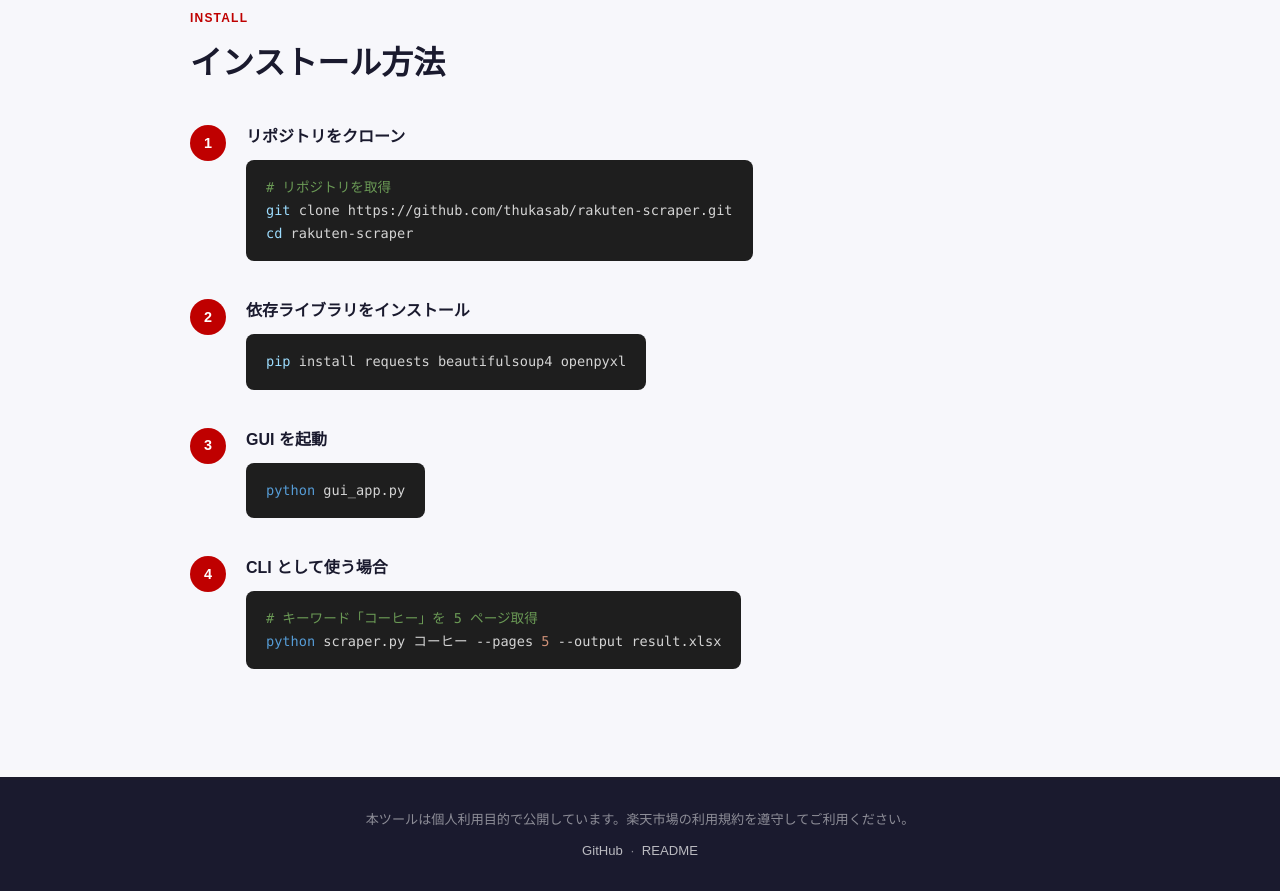
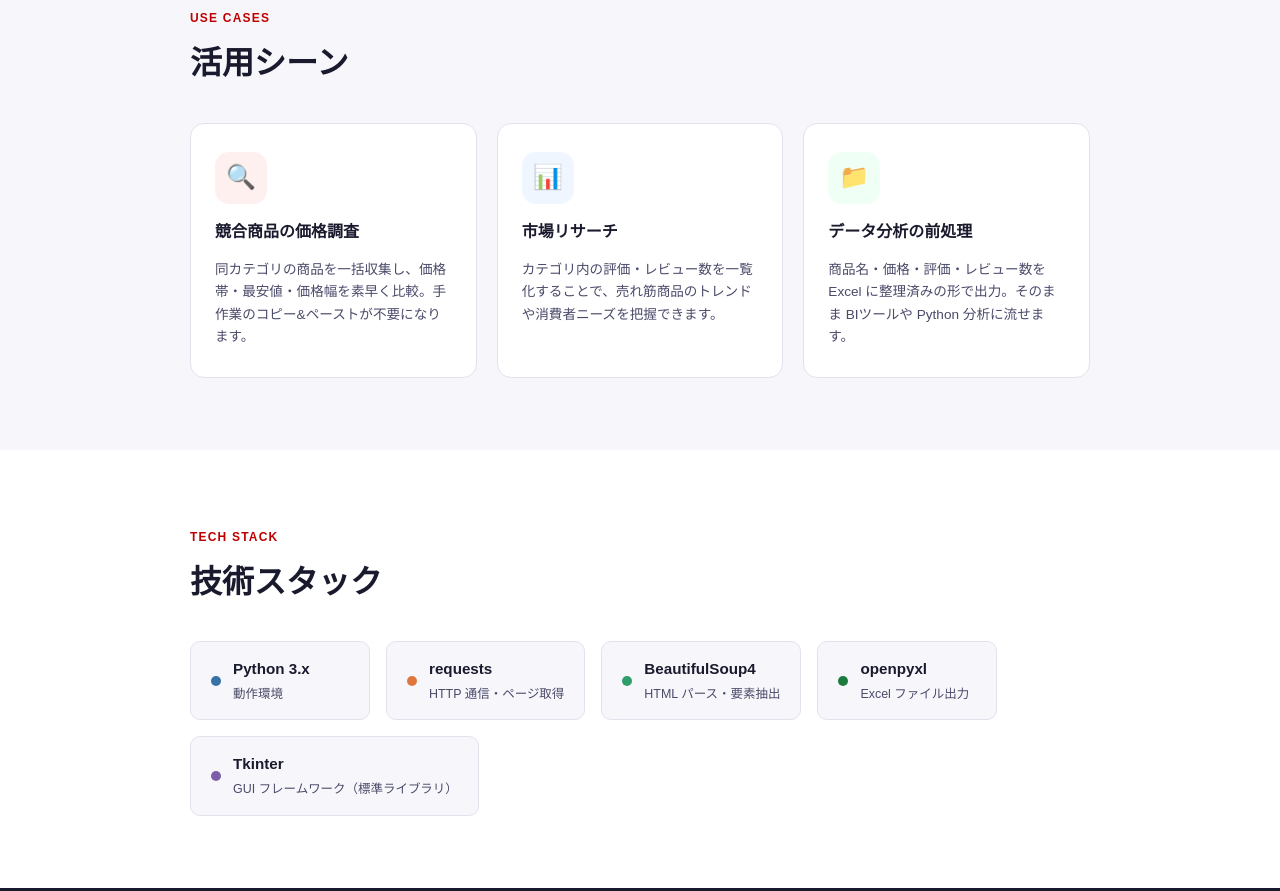
Before and after one commit to thukasab/rakuten-scraper, a plain HTML site: page docs/index.html in a window 1280 px wide. Shown: the part 2308-3199 px from the top of the page. Drawn offline with Linux system fonts and the light colour scheme.

Commit message:
Add files via upload

```diff
--- a/docs/index.html
+++ b/docs/index.html
@@ -250,39 +250,60 @@
       color: var(--sub);
     }
 
-    /* ── インストール ── */
-    #install { background: var(--bg); }
-    .step {
+    /* ── 活用シーン ── */
+    #usecases { background: var(--bg); }
+    .usecase-grid {
+      display: grid;
+      grid-template-columns: repeat(auto-fill, minmax(240px, 1fr));
+      gap: 20px;
+    }
+    .usecase-card {
+      background: var(--card);
+      border: 1px solid var(--border);
+      border-radius: 14px;
+      padding: 28px 24px;
       display: flex;
-      gap: 20px;
-      margin-bottom: 36px;
+      flex-direction: column;
+      gap: 14px;
+      transition: box-shadow .2s, transform .2s;
     }
-    .step-num {
-      width: 36px; height: 36px;
-      background: var(--red);
-      color: #fff;
+    .usecase-card:hover { box-shadow: 0 8px 28px rgba(0,0,0,0.10); transform: translateY(-3px); }
+    .usecase-icon {
+      width: 52px; height: 52px;
+      border-radius: 14px;
+      display: flex; align-items: center; justify-content: center;
+      font-size: 1.5rem;
+      flex-shrink: 0;
+    }
+    .usecase-card h3 { font-size: 1rem; font-weight: 800; color: var(--ink); }
+    .usecase-card p  { font-size: 0.85rem; color: var(--sub); line-height: 1.65; }
+
+    /* ── 技術スタック ── */
+    #techstack { background: var(--card); }
+    .tech-grid {
+      display: flex;
+      flex-wrap: wrap;
+      gap: 16px;
+    }
+    .tech-card {
+      display: flex;
+      align-items: center;
+      gap: 12px;
+      background: var(--bg);
+      border: 1px solid var(--border);
+      border-radius: 10px;
+      padding: 14px 20px;
+      min-width: 180px;
+      transition: box-shadow .15s, transform .15s;
+    }
+    .tech-card:hover { box-shadow: 0 4px 14px rgba(0,0,0,0.08); transform: translateY(-2px); }
+    .tech-dot {
+      width: 10px; height: 10px;
       border-radius: 50%;
-      display: flex; align-items: center; justify-content: center;
-      font-weight: 800;
-      font-size: 0.9rem;
       flex-shrink: 0;
-      margin-top: 2px;
     }
-    .step-body h3 { font-size: 1rem; font-weight: 700; margin-bottom: 10px; }
-    pre {
-      background: #1e1e1e;
-      color: #d4d4d4;
-      border-radius: 8px;
-      padding: 16px 20px;
-      font-family: var(--mono);
-      font-size: 0.85rem;
-      overflow-x: auto;
-      line-height: 1.7;
-    }
-    pre .c  { color: #6a9955; }
-    pre .kw { color: #569cd6; }
-    pre .s  { color: #ce9178; }
-    pre .op { color: #9cdcfe; }
+    .tech-card h3 { font-size: 0.95rem; font-weight: 700; color: var(--ink); }
+    .tech-card p  { font-size: 0.78rem; color: var(--sub); margin-top: 2px; }
 
     /* ── フッター ── */
     footer {
@@ -461,47 +482,83 @@
   </div>
 </section>
 
-<!-- ────────────────────── INSTALL ────────────────────── -->
-<section id="install">
+<!-- ────────────────────── USE CASES ────────────────────── -->
+<section id="usecases">
   <div class="container">
-    <span class="section-label">Install</span>
-    <h2>インストール方法</h2>
+    <span class="section-label">Use Cases</span>
+    <h2>活用シーン</h2>
+    <div class="usecase-grid">
 
-    <div class="step">
-      <div class="step-num">1</div>
-      <div class="step-body">
-        <h3>リポジトリをクローン</h3>
-        <pre><span class="c"># リポジトリを取得</span>
-<span class="op">git</span> clone https://github.com/thukasab/rakuten-scraper.git
-<span class="op">cd</span> rakuten-scraper</pre>
+      <div class="usecase-card">
+        <div class="usecase-icon" style="background:#fff0f0;">🔍</div>
+        <h3>競合商品の価格調査</h3>
+        <p>同カテゴリの商品を一括収集し、価格帯・最安値・価格幅を素早く比較。手作業のコピー&ペーストが不要になります。</p>
+      </div>
+
+      <div class="usecase-card">
+        <div class="usecase-icon" style="background:#f0f6ff;">📊</div>
+        <h3>市場リサーチ</h3>
+        <p>カテゴリ内の評価・レビュー数を一覧化することで、売れ筋商品のトレンドや消費者ニーズを把握できます。</p>
+      </div>
+
+      <div class="usecase-card">
+        <div class="usecase-icon" style="background:#f0fff5;">📁</div>
+        <h3>データ分析の前処理</h3>
+        <p>商品名・価格・評価・レビュー数を Excel に整理済みの形で出力。そのまま BIツールや Python 分析に流せます。</p>
+      </div>
+
+    </div>
+  </div>
+</section>
+
+<!-- ────────────────────── TECH STACK ────────────────────── -->
+<section id="techstack">
+  <div class="container">
+    <span class="section-label">Tech Stack</span>
+    <h2>技術スタック</h2>
+    <div class="tech-grid">
+
+      <div class="tech-card">
+        <div class="tech-dot" style="background:#3572a5;"></div>
+        <div>
+          <h3>Python 3.x</h3>
+          <p>動作環境</p>
         </div>
       </div>
 
-    <div class="step">
-      <div class="step-num">2</div>
-      <div class="step-body">
-        <h3>依存ライブラリをインストール</h3>
-        <pre><span class="op">pip</span> install requests beautifulsoup4 openpyxl</pre>
+      <div class="tech-card">
+        <div class="tech-dot" style="background:#e0763b;"></div>
+        <div>
+          <h3>requests</h3>
+          <p>HTTP 通信・ページ取得</p>
         </div>
       </div>
 
-    <div class="step">
-      <div class="step-num">3</div>
-      <div class="step-body">
-        <h3>GUI を起動</h3>
-        <pre><span class="kw">python</span> gui_app.py</pre>
+      <div class="tech-card">
+        <div class="tech-dot" style="background:#2e9e6b;"></div>
+        <div>
+          <h3>BeautifulSoup4</h3>
+          <p>HTML パース・要素抽出</p>
         </div>
       </div>
 
-    <div class="step">
-      <div class="step-num">4</div>
-      <div class="step-body">
-        <h3>CLI として使う場合</h3>
-        <pre><span class="c"># キーワード「コーヒー」を 5 ページ取得</span>
-<span class="kw">python</span> scraper.py コーヒー --pages <span class="s">5</span> --output result.xlsx</pre>
+      <div class="tech-card">
+        <div class="tech-dot" style="background:#1d7a3e;"></div>
+        <div>
+          <h3>openpyxl</h3>
+          <p>Excel ファイル出力</p>
         </div>
       </div>
 
+      <div class="tech-card">
+        <div class="tech-dot" style="background:#7b5ea7;"></div>
+        <div>
+          <h3>Tkinter</h3>
+          <p>GUI フレームワーク（標準ライブラリ）</p>
+        </div>
+      </div>
+
+    </div>
   </div>
 </section>
 
```
Lines whose indentation alone changed are shown as unchanged.
